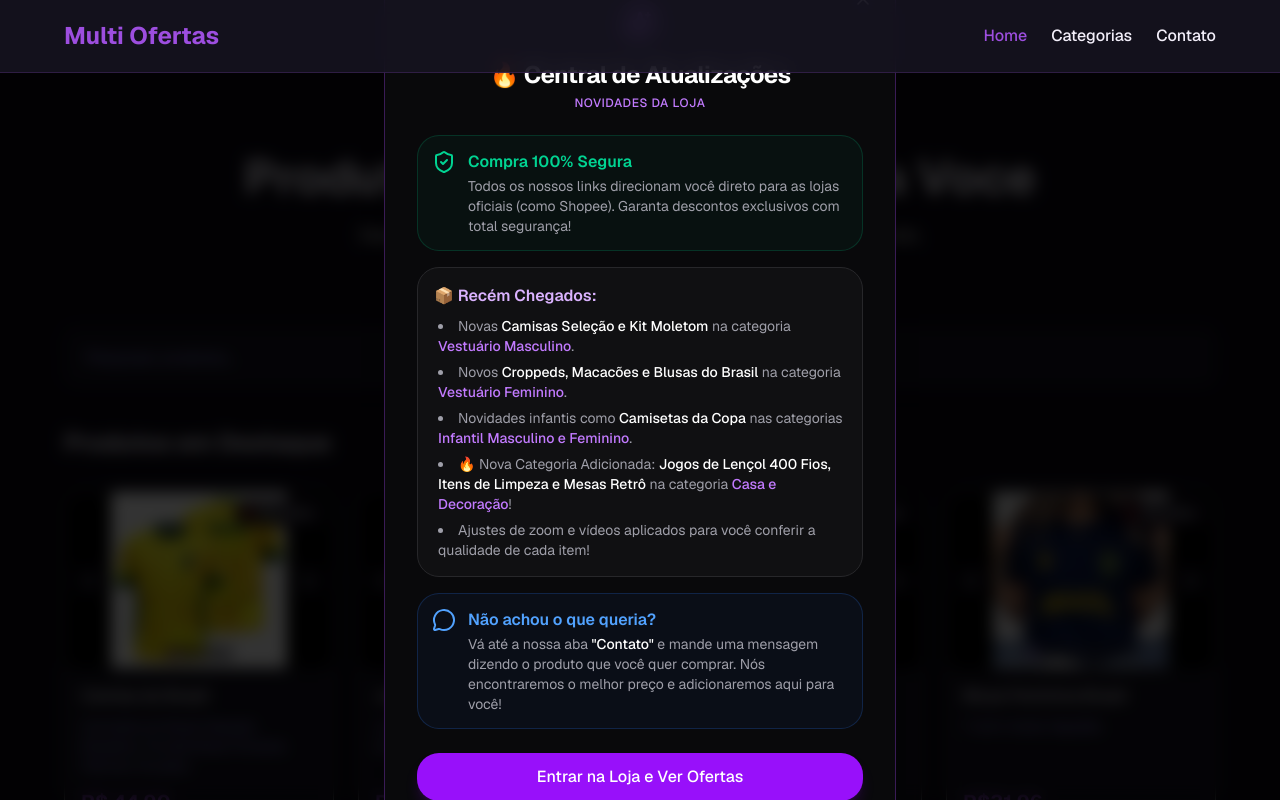
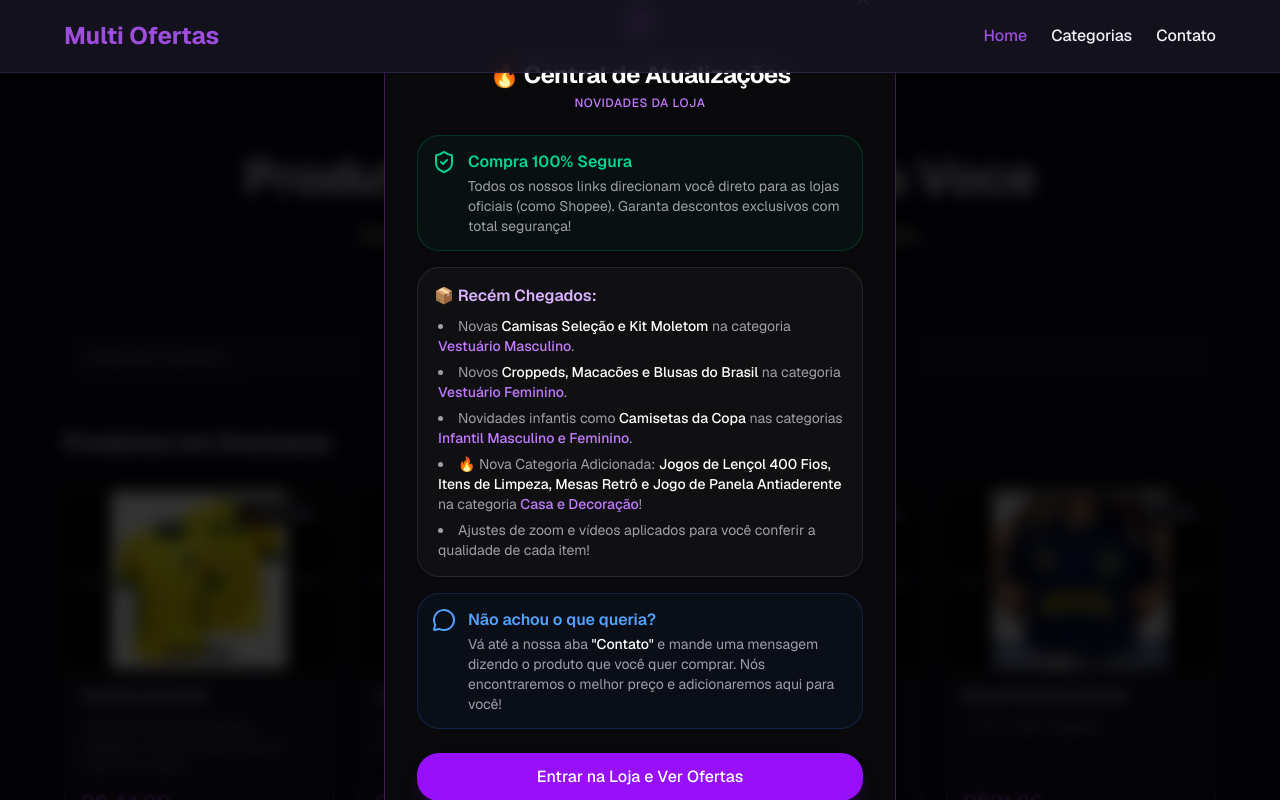
Before and after one commit to ethiago367-blip/minha-loja-achadinhos, a Next.js app: page / in a window 1280 px wide. Shown: the top 800 px of the page. Built offline with nearby package versions, Linux system fonts and the light colour scheme.

Commit message:
reajuste de welcome

```diff
--- a/components/welcome-modal.tsx
+++ b/components/welcome-modal.tsx
@@ -72,7 +72,7 @@ export function WelcomeModal() {
     <li>Novas <span className="text-white font-medium">Camisas Seleção e Kit Moletom</span> na categoria <span className="text-purple-400 font-medium">Vestuário Masculino</span>.</li>
     <li>Novos <span className="text-white font-medium">Croppeds, Macacões e Blusas do Brasil</span> na categoria <span className="text-purple-400 font-medium">Vestuário Feminino</span>.</li>
     <li>Novidades infantis como <span className="text-white font-medium">Camisetas da Copa</span> nas categorias <span className="text-purple-400 font-medium">Infantil Masculino e Feminino</span>.</li>
-    <li>🔥 Nova Categoria Adicionada: <span className="text-white font-medium">Jogos de Lençol 400 Fios, Itens de Limpeza e Mesas Retrô</span> na categoria <span className="text-purple-400 font-medium">Casa e Decoração</span>!</li>
+    <li>🔥 Nova Categoria Adicionada: <span className="text-white font-medium">Jogos de Lençol 400 Fios, Itens de Limpeza, Mesas Retrô e Jogo de Panela Antiaderente</span> na categoria <span className="text-purple-400 font-medium">Casa e Decoração</span>!</li>
     <li>Ajustes de zoom e vídeos aplicados para você conferir a qualidade de cada item!</li>
          </ul>
          </div>
```
Lines whose indentation alone changed are shown as unchanged.
